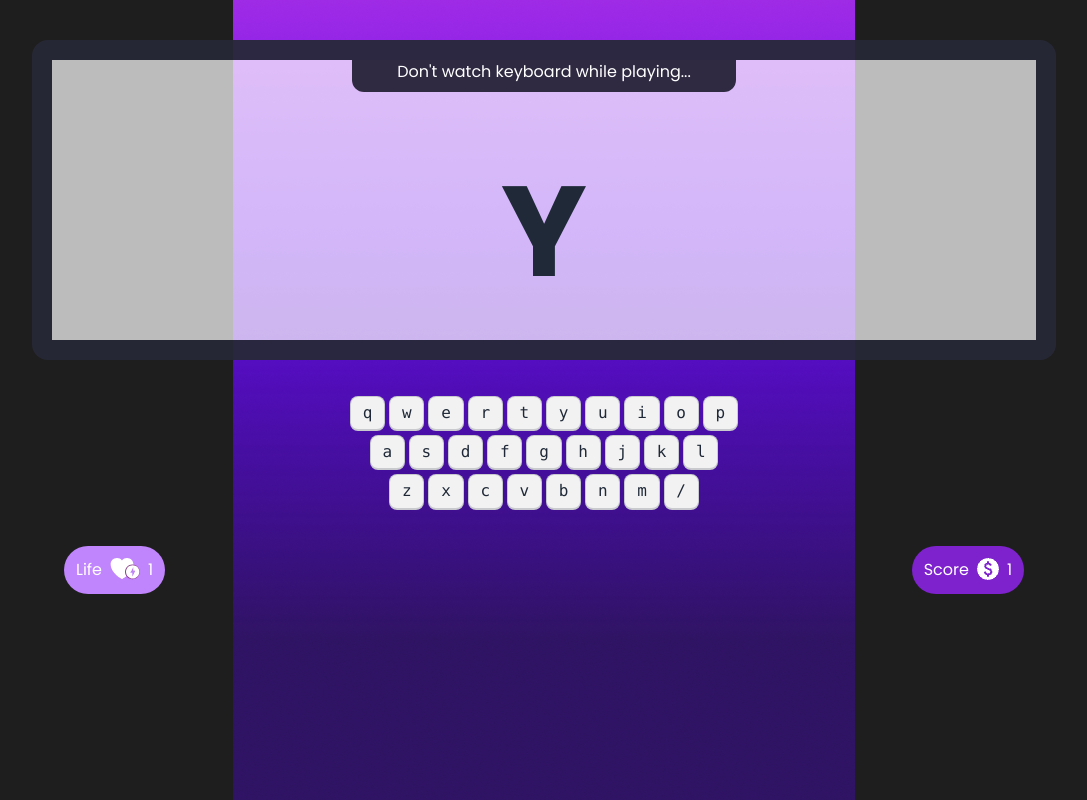
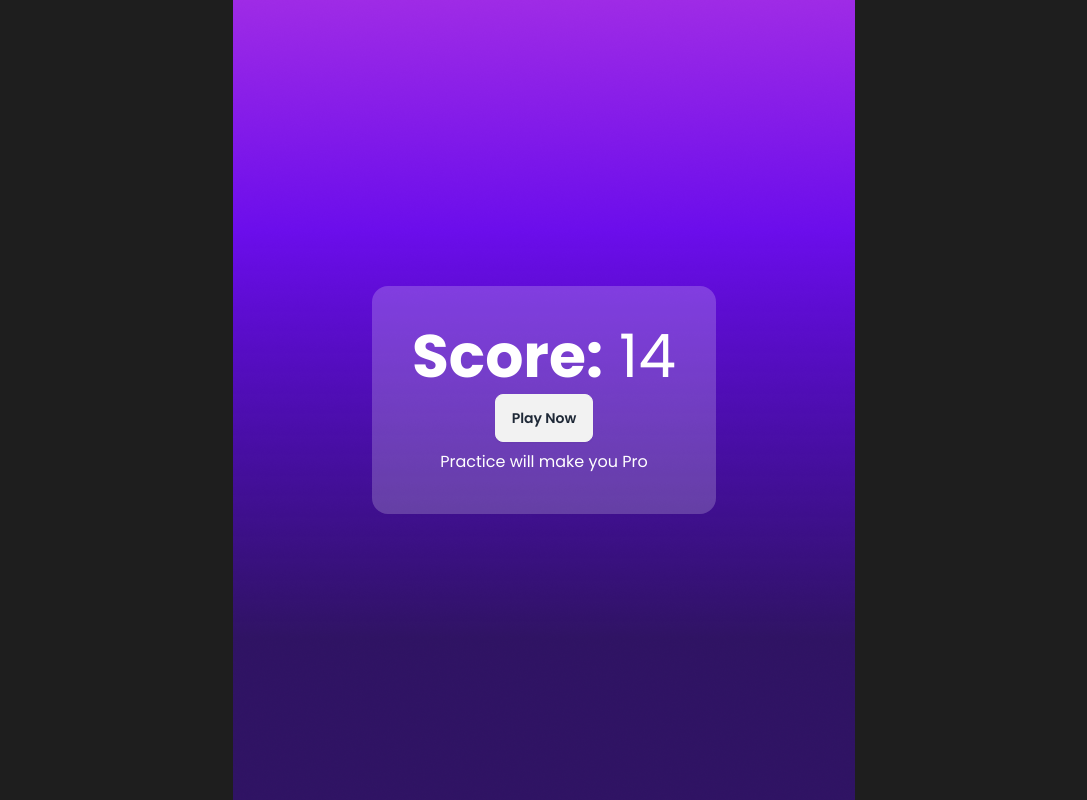
Before and after one commit to linux44gh6/Alpha-class-pro, a plain HTML site: page index.html in a window 1280 px wide. Shown: the whole page, without its empty margins (96-1183 px from the left). Drawn offline with nearby package versions, Linux system fonts and the light colour scheme.

Commit message:
add last design

```diff
--- a/index.html
+++ b/index.html
@@ -27,7 +27,7 @@ body{
             <button class="btn ">Play Now</button>
             </div>
         </section>
-        <section class="play-ground">
+        <section class="play-ground hidden">
          <div class="flex flex-col justify-center items-center gap-8 pt-10">
                <!-- display -->
                <div>
@@ -81,8 +81,15 @@ body{
             </div>
          </div>
         </section>
-        <section class="score">
-
+        <section class="score flex flex-col justify-center items-center min-h-screen">
+            <div class="text-white flex flex-col justify-center items-center h-full border-[5px space-y-2 bg-[#FFFFFF33] p-10 rounded-2xl">
+                <h1 class="text-6xl">
+                    <span class="font-bold">Score:</span>
+                    <span>14</span>
+                </h1>
+                <button class="btn">Play Now</button>
+                <p>Practice will make you Pro</p>
+            </div>
         </section>
     </main>
 </body>
```
